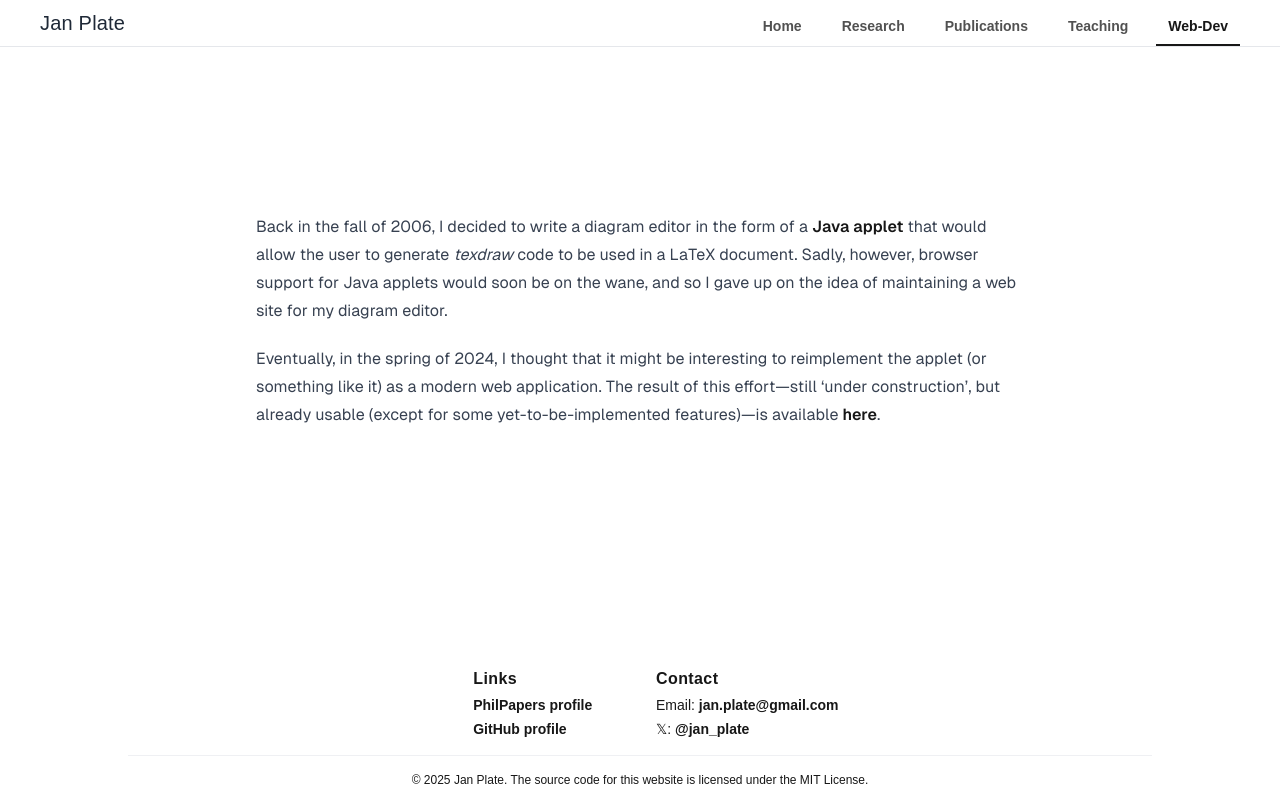
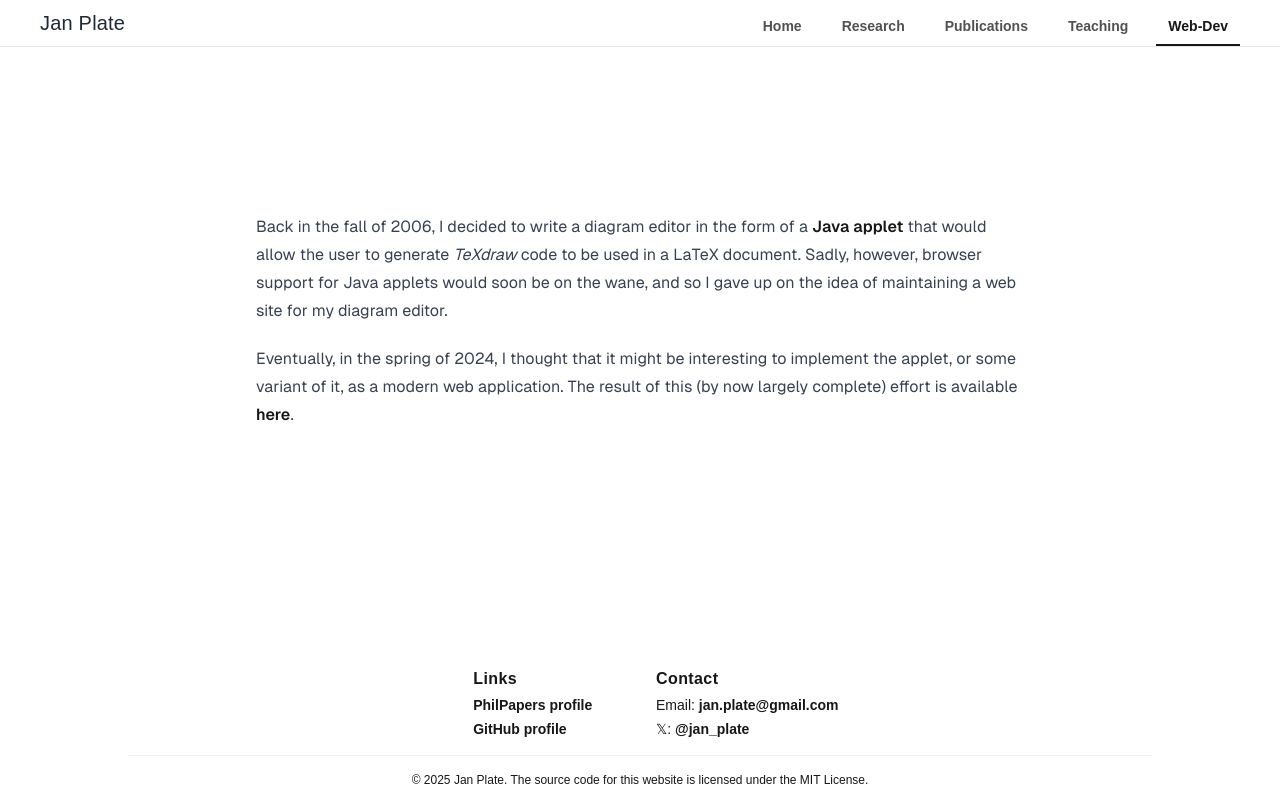
Before and after one commit to jplate/home, a Next.js app: page /WebDev in a window 1280 px wide. Built offline with nearby package versions, Linux system fonts and the light colour scheme.

Commit message:
Update page.tsx

```diff
--- a/src/app/WebDev/page.tsx
+++ b/src/app/WebDev/page.tsx
@@ -14,15 +14,14 @@ export default function Page() {
                     >
                         Java applet
                     </a>{' '}
-                    that would allow the user to generate <i>texdraw</i> code to be used in a LaTeX document.
+                    that would allow the user to generate <i>TeXdraw</i> code to be used in a LaTeX document.
                     Sadly, however, browser support for Java applets would soon be on the wane, and so I gave
                     up on the idea of maintaining a web site for my diagram editor.
                 </p>
                 <p>
-                    Eventually, in the spring of 2024, I thought that it might be interesting to reimplement
-                    the applet (or something like it) as a modern web application. The result of this
-                    effort&mdash;still &lsquo;under construction&rsquo;, but already usable (except for some
-                    yet-to-be-implemented features)&mdash;is available{' '}
+                    Eventually, in the spring of 2024, I thought that it might be interesting to implement the
+                    applet, or some variant of it, as a modern web application. The result of this (by now
+                    largely complete) effort is available{' '}
                     <span style={{ whiteSpace: 'nowrap' }}>
                         <a href='https://jplate.github.io/pasi' target='_blank' rel='noopener noreferrer'>
                             here
```
